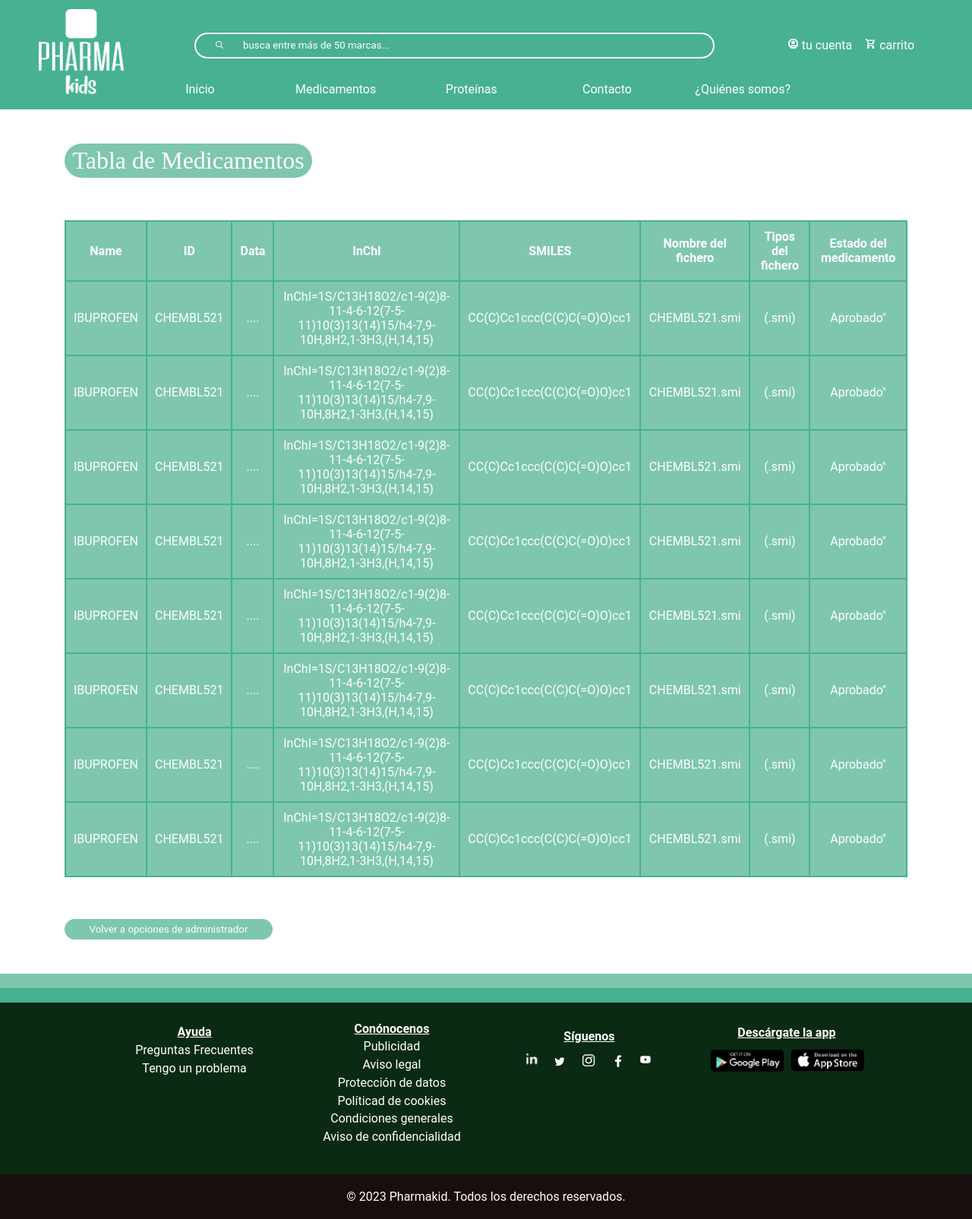
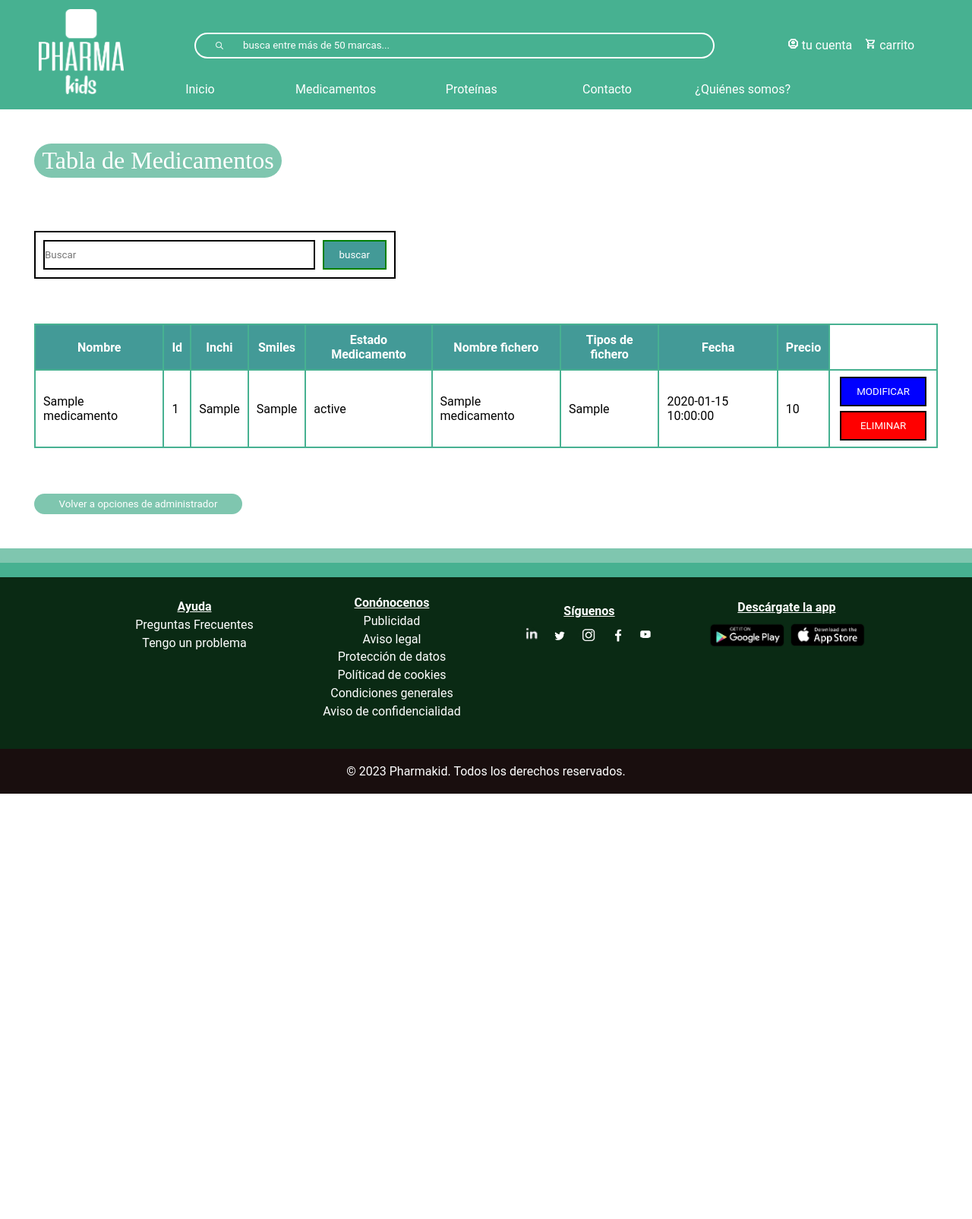
Before and after one commit to abrahamz22/FARMAKID, a PHP site: page /tablaMedicamentos.php in a window 1280 px wide. Shown: the whole page at 76% size. After the commit the page ends 1045 px from the top, so only its background shows below. Run offline with PHP 8.4, Linux system fonts and the light colour scheme; a user stored in the database is signed in; tables that the repository leaves empty hold one stand-in row (values such as "Sample post").

Commit message:
añadido los botones de modificar y eliminar, ya estan conectadas las tres tablas con la base de datos, falta dar un pco mas de estilo

```diff
--- a/css/tablas.css
+++ b/css/tablas.css
@@ -56,13 +56,14 @@ table {
 
   /*/Tabla de proteinas*/
 
+
   /*Tabla de medicamentos*/
 #divTabla {
-    margin: auto;
+    /* margin: auto; */
     display: flex;
     flex-direction: column;
     width: 100%;
-    max-width: 1200px;
+    /* max-width: 1200px; */
     padding: 45px;
     text-align: center;
 }
@@ -70,6 +71,8 @@ table {
 #divTabla form{
     margin-left: 0;
     width: 40%;
+    margin-bottom: 5%;
+
 }
 
 #divTabla h1 {
@@ -92,15 +95,31 @@ table {
 
 table{
     width: 100%;
+    border-radius: 20px;
+
 }
 
 #divTabla table, #divTabla table td , #divTabla table th{
     border: 2px solid #47B191;
-    background-color:#7FC6AF ;
-    color: #FFFFFF;
+    /* background-color:#7FC6AF ; */
+    color: #000;
     border-collapse: collapse;
+    padding: 5px 10px;
+}
+
+
+
+#divTabla table th{
+    background-color: #439A97;
+    color: #fff;
     padding: 10px;
 }
+
+table tr:nth-child(odd){
+    background-color: #97DECE;
+
+}
+
 #divTabla > button{
     margin-top: 5%;
     background-color: #7FC6AF;
@@ -148,7 +167,37 @@ table{
     color: #FFFFFF;
 }
 
+/* PARA LOS BOTONES DE MODIFICAR Y ACTUALIZAR DE LAS TABLAS CUANDO EL USER SE LOGEA COMO ADMINISTRADOR */
 
+#divTabla .td-btn{
+background: white;
+}
+
+.btn-mod-act
+{
+    display: flex;
+    flex-direction: column;
+    justify-content: space-between;
+}
+
+
+.btn-mod-act > input{
+    color: white;
+    border: 2px solid black;
+    background-color: #439A97;
+    padding: 10px 20px;
+    /* border: none; */
+    margin: 3px;
+}
+
+.btn-mod-act > .modificar{
+    background-color: blue;
+}
+
+.btn-mod-act > .eliminar{
+    background-color: red;
+}
+/*AQUI TERMINA  LOS BOTONES DE MODIFICAR Y ACTUALIZAR DE LAS TABLAS CUANDO EL USER SE LOGEA COMO ADMINISTRADOR */
 
 
   /*/Tabla de proteinas*/
--- a/tablaMedicamentos.php
+++ b/tablaMedicamentos.php
@@ -1,3 +1,13 @@
+<?php
+include_once("bbdd/connexionBaseDeDatos.php");
+
+session_start();//para crear sesion
+
+if($_SESSION['rol'] != 'administrador'){//compruebo si el usuario rol  es administrador, en caso de no serlo se redirige a la pagina principal
+    header('location: index.php');
+}
+?>
+
 
 <!DOCTYPE html>
 <html lang="en">
@@ -39,104 +49,100 @@
      <!--DIV DE TABLA-->
      <div id="divTabla">
         <h1>Tabla de Medicamentos</h1>
-        <table>
-            <tr>
-                <th>Name</th>
-                <th>ID</th>
-                <th>Data</th>
-                <th>InChl</th>
-                <th>SMILES</th>
-                <th>Nombre del fichero</th>
-                <th>Tipos del fichero</th>
-                <th>Estado del medicamento</th>
-            </tr>
-            <tr>
-                <td>IBUPROFEN</td>
-                <td>CHEMBL521</td>
-                <td>....</td>
-                <td>InChI=1S/C13H18O2/c1-9(2)8-11-4-6-12(7-5-11)10(3)13(14)15/h4-7,9-10H,8H2,1-3H3,(H,14,15)</td>
-                <td>CC(C)Cc1ccc(C(C)C(=O)O)cc1</td>
-                <td>CHEMBL521.smi</td>
-                <td>(.smi)</td>
-                <td>Aprobado"</td>
-            </tr>
-            <tr>
-                <td>IBUPROFEN</td>
-                <td>CHEMBL521</td>
-                <td>....</td>
-                <td>InChI=1S/C13H18O2/c1-9(2)8-11-4-6-12(7-5-11)10(3)13(14)15/h4-7,9-10H,8H2,1-3H3,(H,14,15)</td>
-                <td>CC(C)Cc1ccc(C(C)C(=O)O)cc1</td>
-                <td>CHEMBL521.smi</td>
-                <td>(.smi)</td>
-                <td>Aprobado"</td>
-            </tr>
-            <tr>
-                <td>IBUPROFEN</td>
-                <td>CHEMBL521</td>
-                <td>....</td>
-                <td>InChI=1S/C13H18O2/c1-9(2)8-11-4-6-12(7-5-11)10(3)13(14)15/h4-7,9-10H,8H2,1-3H3,(H,14,15)</td>
-                <td>CC(C)Cc1ccc(C(C)C(=O)O)cc1</td>
-                <td>CHEMBL521.smi</td>
-                <td>(.smi)</td>
-                <td>Aprobado"</td>
-            </tr>
-            <tr>
-                <td>IBUPROFEN</td>
-                <td>CHEMBL521</td>
-                <td>....</td>
-                <td>InChI=1S/C13H18O2/c1-9(2)8-11-4-6-12(7-5-11)10(3)13(14)15/h4-7,9-10H,8H2,1-3H3,(H,14,15)</td>
-                <td>CC(C)Cc1ccc(C(C)C(=O)O)cc1</td>
-                <td>CHEMBL521.smi</td>
-                <td>(.smi)</td>
-                <td>Aprobado"</td>
-            </tr>
-            <tr>
-                <td>IBUPROFEN</td>
-                <td>CHEMBL521</td>
-                <td>....</td>
-                <td>InChI=1S/C13H18O2/c1-9(2)8-11-4-6-12(7-5-11)10(3)13(14)15/h4-7,9-10H,8H2,1-3H3,(H,14,15)</td>
-                <td>CC(C)Cc1ccc(C(C)C(=O)O)cc1</td>
-                <td>CHEMBL521.smi</td>
-                <td>(.smi)</td>
-                <td>Aprobado"</td>
-            </tr>
-            <tr>
-                <td>IBUPROFEN</td>
-                <td>CHEMBL521</td>
-                <td>....</td>
-                <td>InChI=1S/C13H18O2/c1-9(2)8-11-4-6-12(7-5-11)10(3)13(14)15/h4-7,9-10H,8H2,1-3H3,(H,14,15)</td>
-                <td>CC(C)Cc1ccc(C(C)C(=O)O)cc1</td>
-                <td>CHEMBL521.smi</td>
-                <td>(.smi)</td>
-                <td>Aprobado"</td>
-            </tr>
-            <tr>
-                <td>IBUPROFEN</td>
-                <td>CHEMBL521</td>
-                <td>....</td>
-                <td>InChI=1S/C13H18O2/c1-9(2)8-11-4-6-12(7-5-11)10(3)13(14)15/h4-7,9-10H,8H2,1-3H3,(H,14,15)</td>
-                <td>CC(C)Cc1ccc(C(C)C(=O)O)cc1</td>
-                <td>CHEMBL521.smi</td>
-                <td>(.smi)</td>
-                <td>Aprobado"</td>
-            </tr>
-            <tr>
-                <td>IBUPROFEN</td>
-                <td>CHEMBL521</td>
-                <td>....</td>
-                <td>InChI=1S/C13H18O2/c1-9(2)8-11-4-6-12(7-5-11)10(3)13(14)15/h4-7,9-10H,8H2,1-3H3,(H,14,15)</td>
-                <td>CC(C)Cc1ccc(C(C)C(=O)O)cc1</td>
-                <td>CHEMBL521.smi</td>
-                <td>(.smi)</td>
-                <td>Aprobado"</td>
-            </tr>
+
+        <!-- BOTON DE BUSCAR TABLA MEDICAMENTOS -->
+        <form action="buscar-user.php" class="form-buscar-user" method="get" name="formu">
+                <div class="inputs-buscar-user">
+                    <input class="busqueda" type="text" placeholder="Buscar"/>
+                    <input class="buscar-user" type="submit" value="buscar"/>
+                </div>
+            </form>
+
+        <!-- BOTON DE BUSCAR TABLA MEDICAMENTOS -->
+
+        <?php
+        //CONSULTA PARA PILLAR LOS DATOS DE LA TABLA MEDICAMENTO MEDIANTE EL NOMBRE
+        $sql= mysqli_query($conexion, "SELECT * FROM medicamento ORDER BY nombre");
+        $resultado = mysqli_num_rows($sql);
+
+        if ($resultado > 0){//SI EN LAS COLUMN ES MAYOR QUE 0 PUES SE CREARA LA TABLA CON CON SUS COLUMNS
+            echo "
+                <table>
+                    <tr>
+                        <th>Nombre</th>
+                        <th>Id</th>
+                        <th>Inchi</th>
+                        <th>Smiles</th>
+                        <th>Estado Medicamento</th>
+                        <th>Nombre fichero</th>
+                        <th>Tipos de fichero</th>
+                        <th>Fecha</th>
+                        <th>Precio</th>
+
+                    </tr>
+
+
+            ";
+
+
+            while($row = mysqli_fetch_assoc($sql)){//GENERO UN BUCLE EN DONDE  VOY A IMPRIMIR TODOS LOS VALORES DE LAS
+                $nombre = $row["nombre"];
+                $id = $row['id'];
+                $inchi = $row["inchi"];
+                $smiles= $row["smiles"];
+                $estado = $row["estadoMedicamento"];
+                $nombreFichero = $row["nombreFichero"];
+                $tipoFichero = $row["tiposFichero"];
+                $fecha = $row["fecha"];
+                $precio = $row["precio"];
+
+                echo "
+
+                <tr>
+                    <td>$nombre</td>
+
+                    <td>$id</td>
+                    <td>$inchi</td>
+                    <td>$smiles</td>
+                    <td>$estado</td>
+                    <td>$nombreFichero</td>
+                    <td>$tipoFichero</td>
+                    <td>$fecha</td>
+                    <td>$precio</td>
+
+                    <td class='td-btn'>
+                        <div class='btn-mod-act'>
+                            <input class='modificar' type='submit' value='MODIFICAR'/>
+                            <input class='eliminar' type='submit' value='ELIMINAR'/>
+                        </div>
+                    </td>
+
+                </tr>
+
+                ";
+
+            }
+        }
+
+        else
+    {
+      echo "<h3 style='text-align:-webkit-center'>No encontrado</h3>";
+    }
+        ?>
         </table>
         <button><a href="administrador.php">Volver a opciones de administrador</a></button>
     </div>
+    <!-- BOTON DE BUSCAR TABLA MEDICAMENTOS -->
+
     <!--/DIV DE TABLA-->
     <!--FOOTER-->
     <footer>
     <?php require("footerHeader/footer.php")?>
     <!--/FOOTER-->
+
+    <?php
+    mysqli_close($conexion); //cierra la BBDD
+
+    ?>
 </body>
 </html>
```
Also changed, not shown: tablaProteinas.php (+82 -75 lines), tablaUsuario.php (+11 -1 lines).
